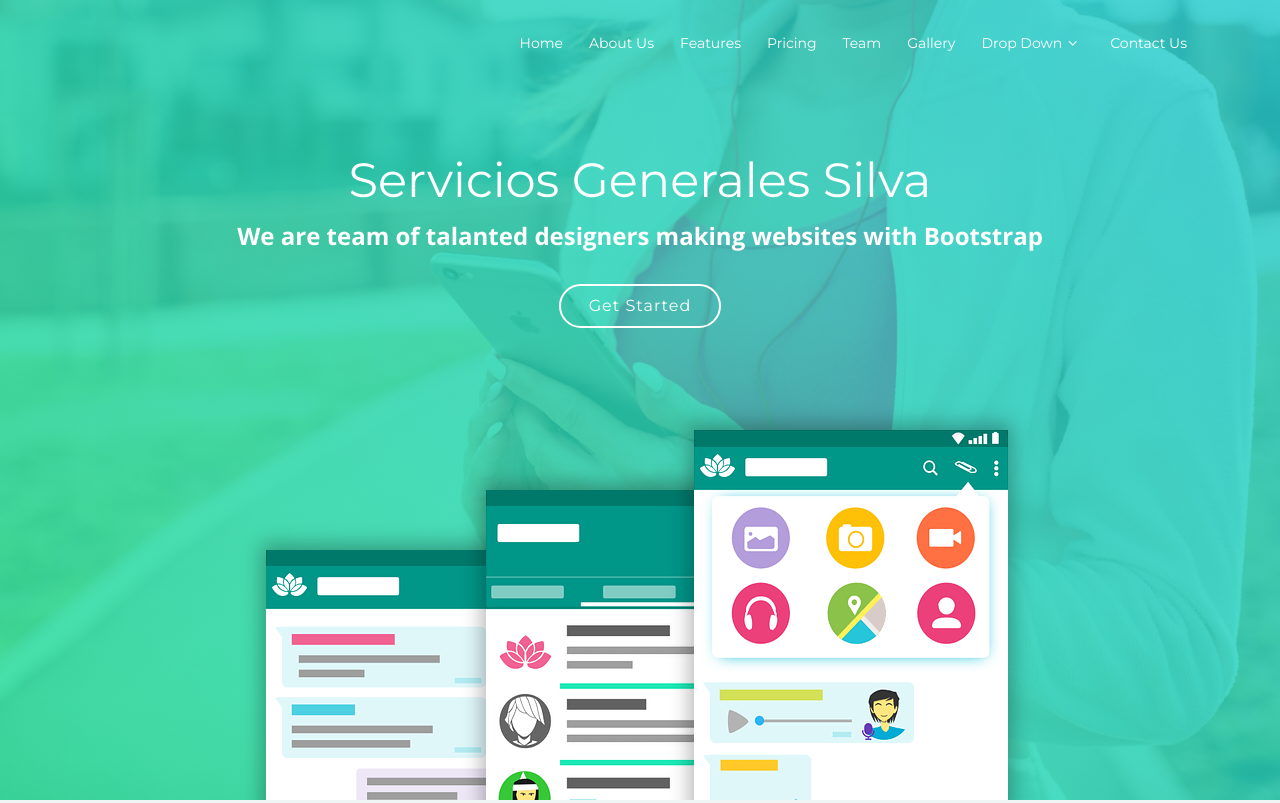
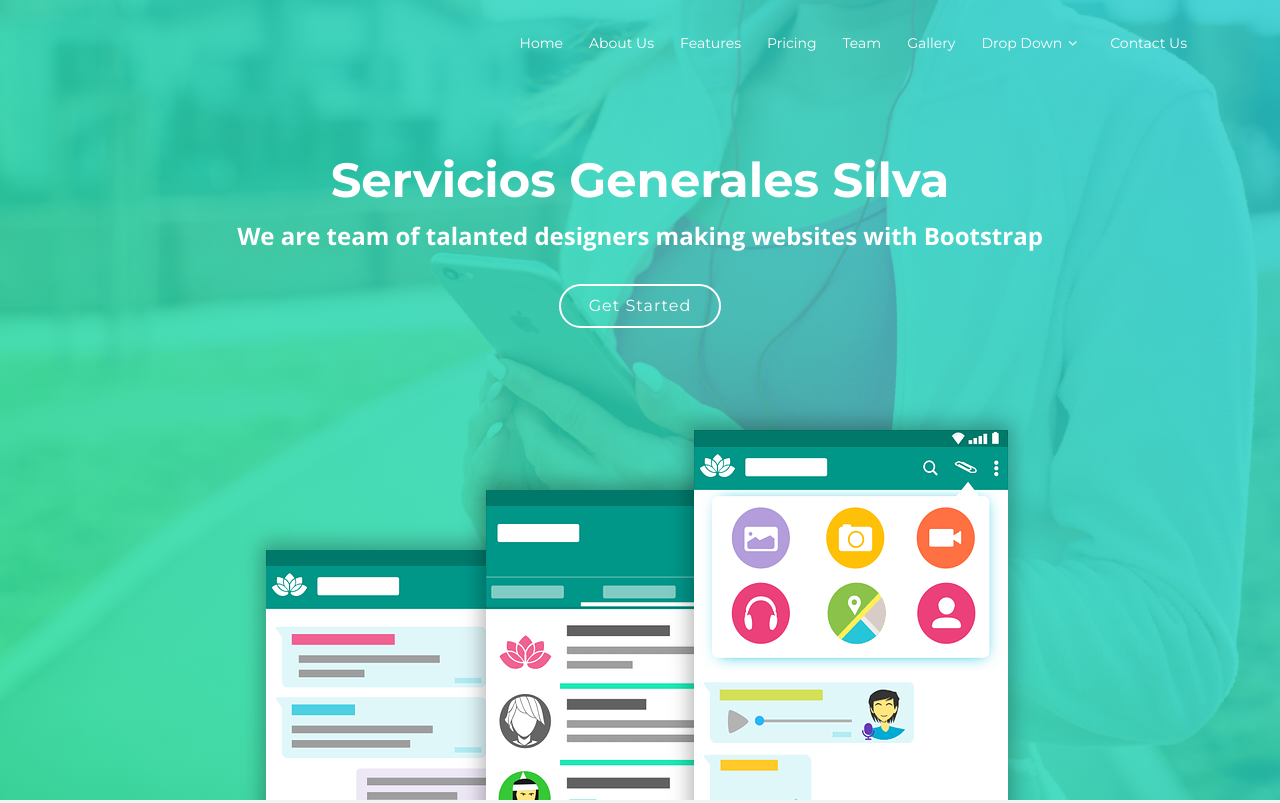
Before and after one commit to ServSilva/ServGenerales-Silva, a plain HTML site: page index.html in a window 1280 px wide. Shown: the top 803 px of the page. Drawn offline with nearby package versions, Linux system fonts and the light colour scheme; files whose address does not match are found by name.

Commit message:
commit 4

```diff
--- a/index.html
+++ b/index.html
@@ -85,7 +85,7 @@
   <section id="intro">
 
     <div class="intro-text">
-      <h2>Servicios Generales Silva</h2>
+      <h2><b>Servicios Generales Silva</b></h2>
       <p>We are team of talanted designers making websites with Bootstrap</p>
       <a href="#about" class="btn-get-started scrollto">Get Started</a>
     </div>
```
